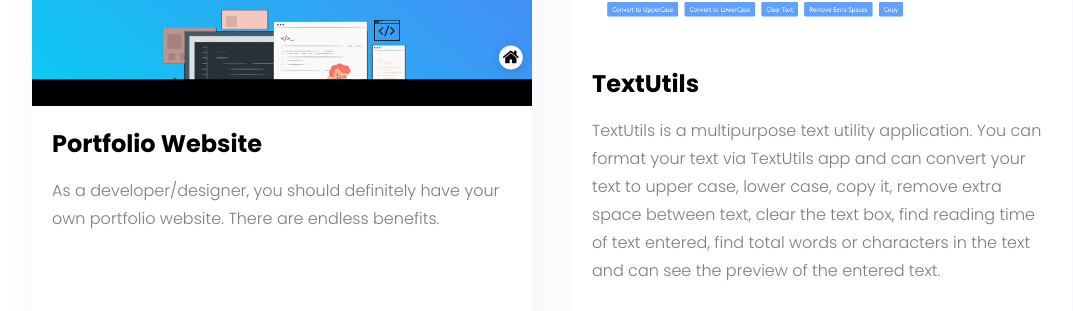
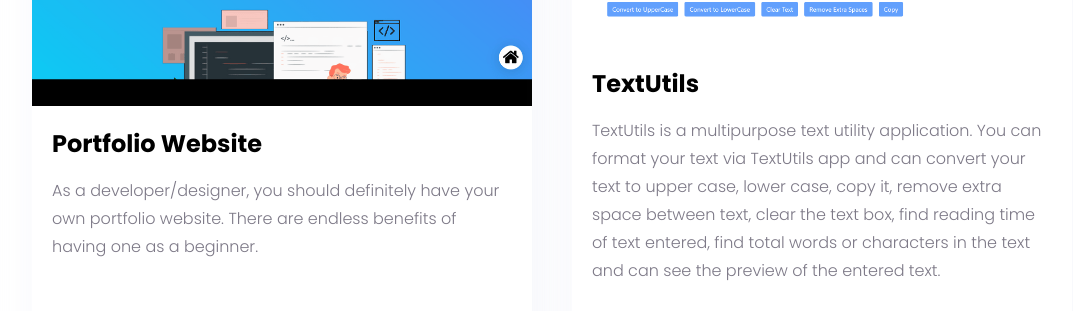
Before and after one commit to linkinsunil/linkinsunil.github.io, a React (Create React App) app: page /#/projects in a window 1280 px wide. Shown: the part 988-1299 px from the top of the page, without its empty margins (88-1161 px from the left). Built offline with nearby package versions, Linux system fonts and the light colour scheme.

Commit message:
update: description updated

```diff
--- a/src/assets/projectsData.js
+++ b/src/assets/projectsData.js
@@ -24,7 +24,7 @@
   {
     projectName: 'Portfolio Website',
     projectDescription:
-      'As a developer/designer, you should definitely have your own portfolio website. There are endless benefits.',
+      'As a developer/designer, you should definitely have your own portfolio website. There are endless benefits of having one as a beginner.',
     imageUrl: `${portfolio}`,
     projectUrl: 'http://linkinsunil.github.io',
   },
```
